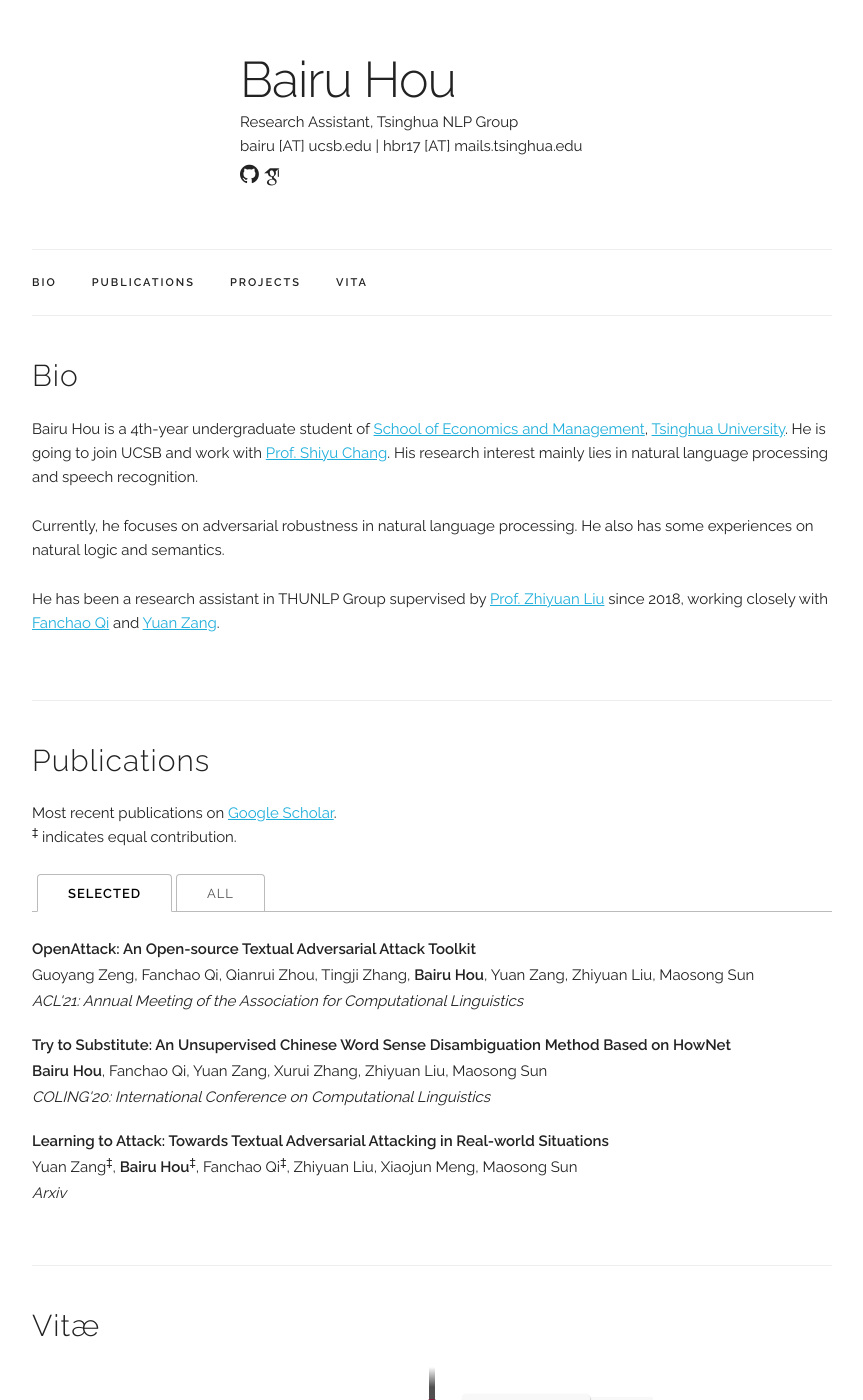
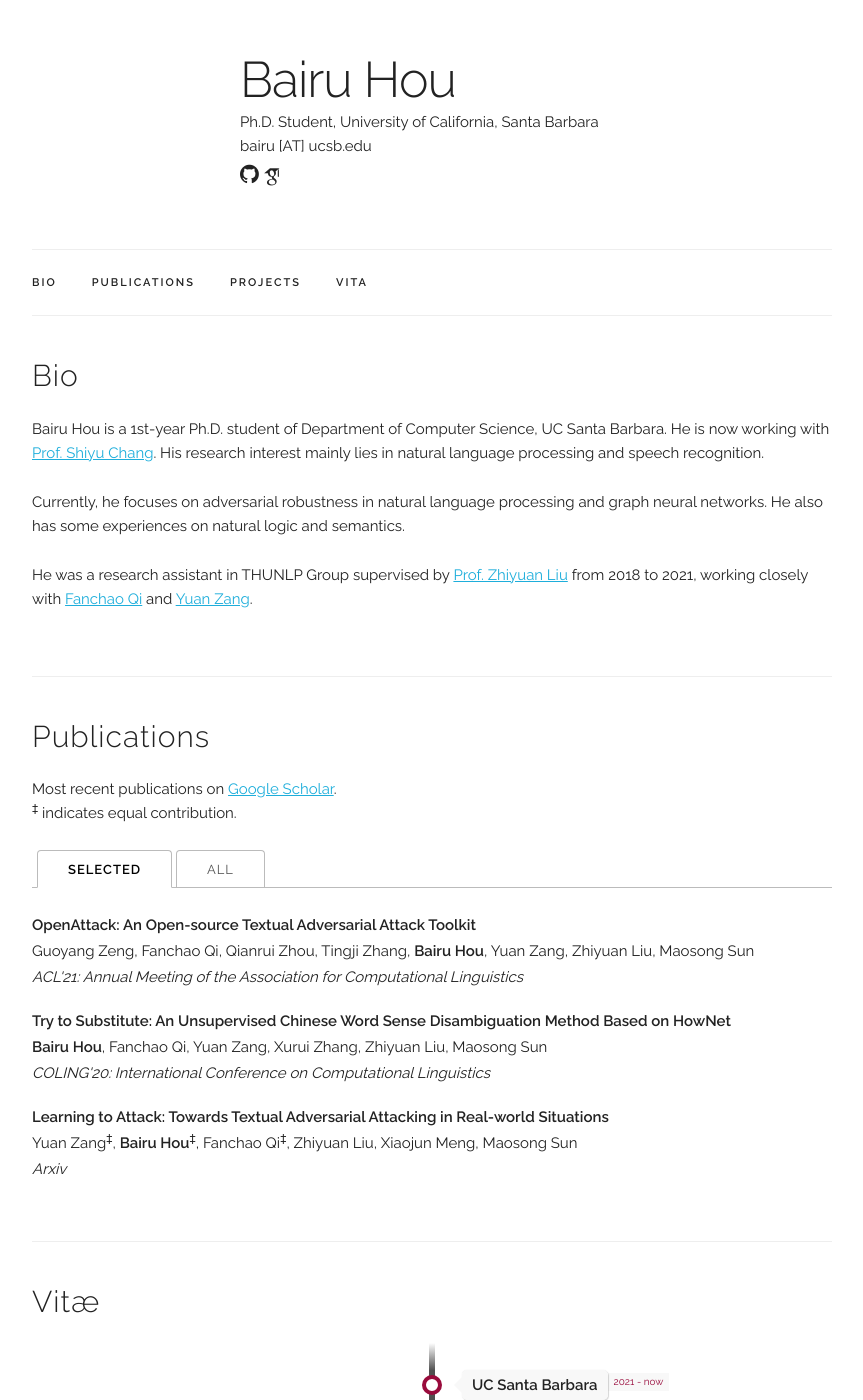
Before and after one commit to hbr690188270/hbr690188270.github.io, a Jekyll site: the page built from index.html, in a window 1280 px wide and 1400 px high. Shown: the whole window, without its empty margins (208-1071 px from the left). Built offline with Jekyll 4.4.1, drawn with Linux system fonts in a browser that asks for light colours; some web fonts are replaced; some of the changed text lies outside the part shown.

Commit message:
update on 2021/9/10

```diff
--- a/__redirect.html
+++ b/__redirect.html
@@ -2,8 +2,8 @@
 <html>
 
 <head>
-    <title>Martin Saveski | Home</title>
-    <meta http-equiv="refresh" content="0; URL=https://web.stanford.edu/~msaveski/" />
+    <title>Bairu Hou | Home</title>
+    <meta http-equiv="refresh" content="0; URL=https://hbr690188270.github.io/" />
 </head>
 
 <body>
--- a/_data/experience.yaml
+++ b/_data/experience.yaml
@@ -1,13 +1,17 @@
 experiences:
+- place: "UC Santa Barbara"
+  time: "2021 - now"
+  title: "Ph.D. Student"
+  category: "school"
 
 - place: "THUNLP Group"
-  time: "2018 - now"
+  time: "2018 - 2021"
   title: "Research Assistant"
   subtitle: "Beijing, China"
   category: "school"
 
 - place: "Tsinghua University"
-  time: "2017 - now"
+  time: "2017 - 2021"
   title: "B.S. Student"
   subtitle: "School of Economics and Management"
   category: "school"
--- a/_data/main_info.yaml
+++ b/_data/main_info.yaml
@@ -1,6 +1,6 @@
 name: "Bairu Hou"
-title: "Research Assistant, Tsinghua NLP Group"
-email: "bairu [AT] ucsb.edu      |      hbr17 [AT] mails.tsinghua.edu"
+title: "Ph.D. Student, University of California, Santa Barbara"
+email: "bairu [AT] ucsb.edu"
 # profile_pic: "/assets/profile-pics/30_large.jpg"
 # twitter: "https://twitter.com/msaveski"
 # linkedin: "https://www.linkedin.com/in/msaveski"
--- a/index.html
+++ b/index.html
@@ -6,15 +6,15 @@ title: Home
 <div class="docs-section" id="bio">
   <h4>Bio</h4>
   <p>
-  Bairu Hou is a 4th-year undergraduate student of <a href="https://www.sem.tsinghua.edu.cn/en">School of Economics and Management</a>, <a href="https://www.tsinghua.edu.cn/en">Tsinghua University</a>. He is going to join UCSB and work with <a href="https://people.csail.mit.edu/chang87/">Prof. Shiyu Chang</a>. His research interest mainly lies in natural language processing and speech recognition.
+  Bairu Hou is a 1st-year Ph.D. student of Department of Computer Science, UC Santa Barbara. He is now working with <a href="https://people.csail.mit.edu/chang87/">Prof. Shiyu Chang</a>. His research interest mainly lies in natural language processing and speech recognition.
   </p>
 
   <p>
-    Currently, he focuses on adversarial robustness in natural language processing. He also has some experiences on natural logic and semantics.
+    Currently, he focuses on adversarial robustness in natural language processing and graph neural networks. He also has some experiences on natural logic and semantics.
   </p>
 
   <p>
-    He has been a research assistant in THUNLP Group supervised by <a href="http://nlp.csai.tsinghua.edu.cn/~lzy/">Prof. Zhiyuan Liu</a> since 2018, working closely with <a href="https://scholar.google.com/citations?user=kCZFTrAAAAAJ&hl=zh-CN&oi=ao">Fanchao Qi</a> and <a href="https://scholar.google.com/citations?user=Y_IbB6MAAAAJ&hl=zh-CN&oi=ao">Yuan Zang</a>.
+    He was a research assistant in THUNLP Group supervised by <a href="http://nlp.csai.tsinghua.edu.cn/~lzy/">Prof. Zhiyuan Liu</a> from 2018 to 2021, working closely with <a href="https://scholar.google.com/citations?user=kCZFTrAAAAAJ&hl=zh-CN&oi=ao">Fanchao Qi</a> and <a href="https://scholar.google.com/citations?user=Y_IbB6MAAAAJ&hl=zh-CN&oi=ao">Yuan Zang</a>.
   </p>
 </div>
 
```
